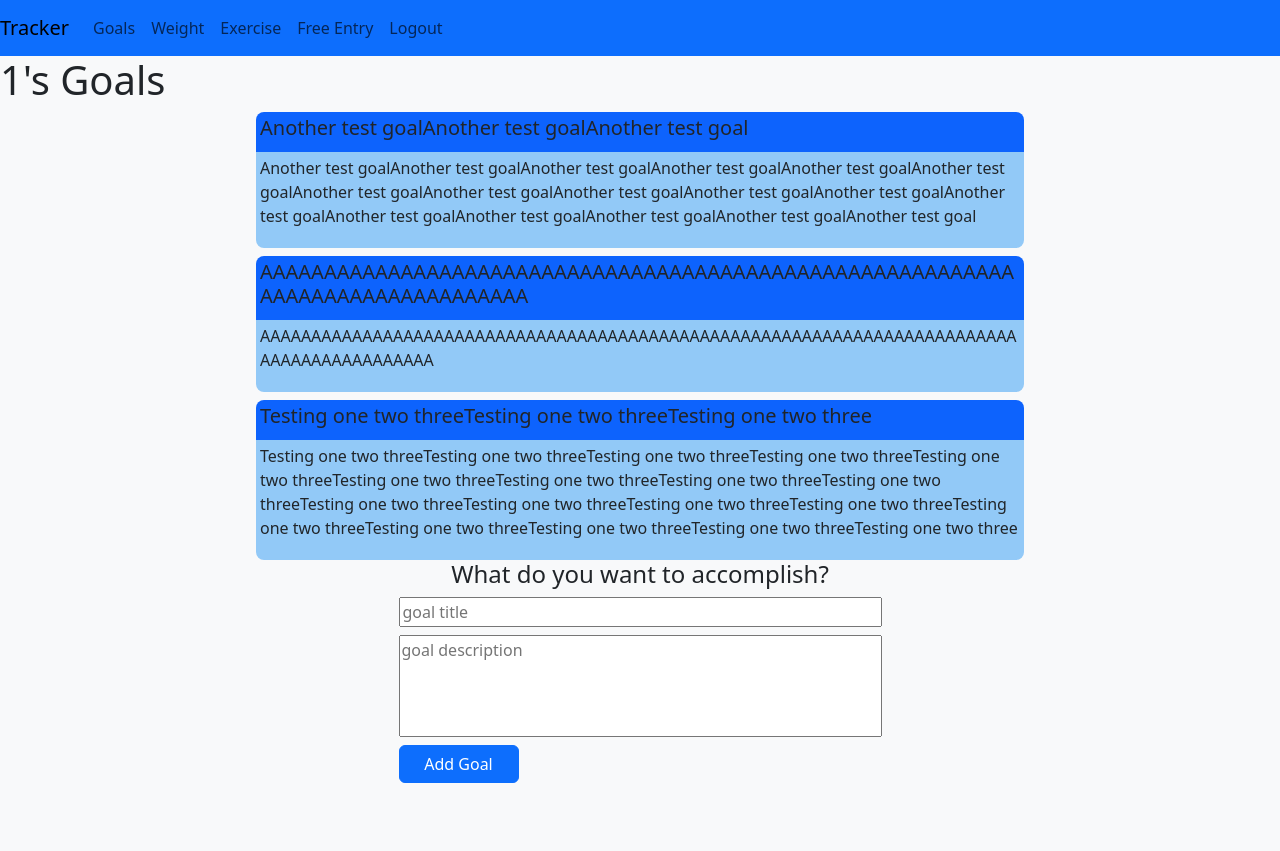
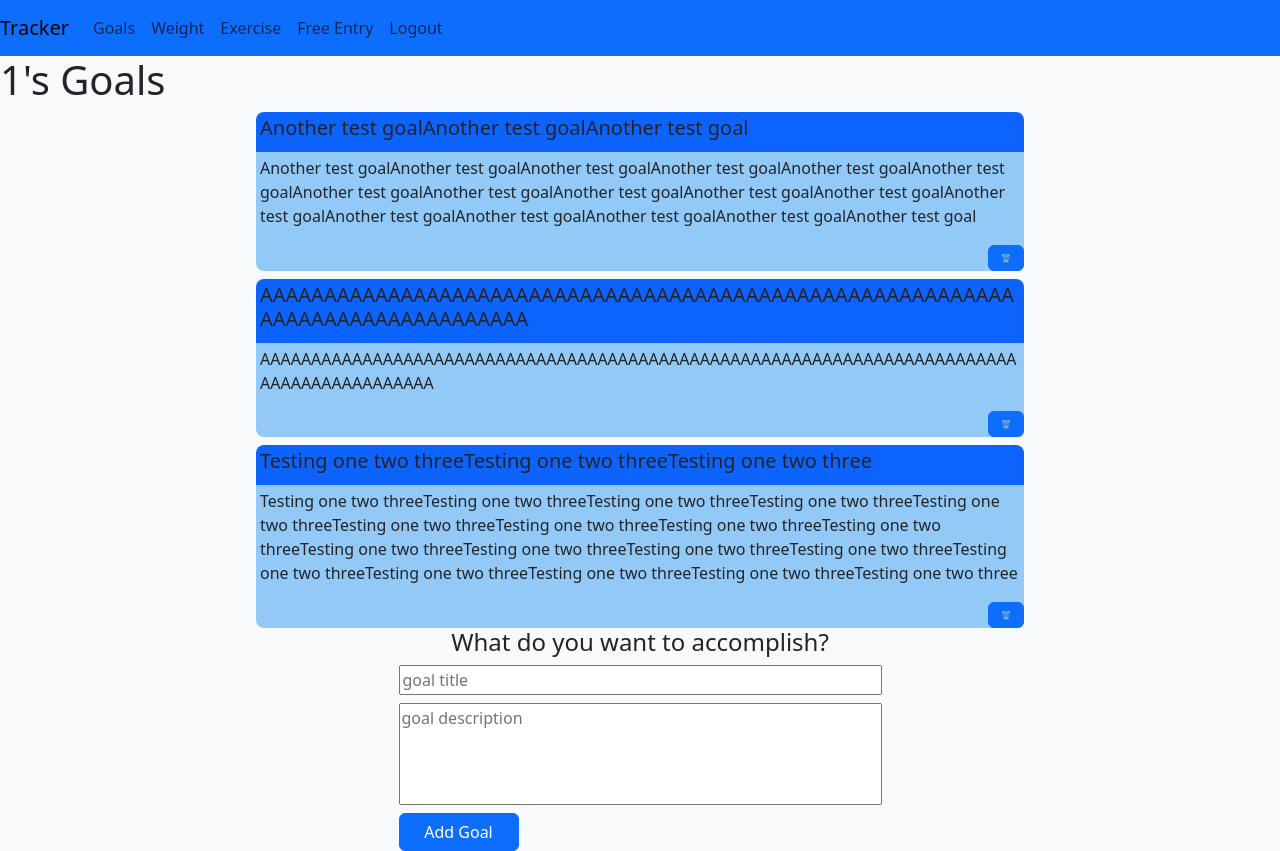
Before and after one commit to bradapc/tracker, a Flask app: page /goals in a window 1280 px wide. Before the commit the page ends 783 px from the top, so only its background shows below. Run offline with Flask 3, Linux system fonts and the light colour scheme; a user stored in the database is signed in; data comes from the database, SQL or seed files in the repository; both versions use the stored data as it was after the commit.

Commit message:
Goals now deleteable.

```diff
--- a/app.py
+++ b/app.py
@@ -136,6 +136,19 @@ def goals():
         return redirect("/goals")
     else:
         return render_template("goals.html", user=session['user'], user_goals=user_goals)
+
+@app.route("/goals/remove", methods=["GET", "POST"])
+@login_required
+def goals_remove():
+    if request.method == "POST":
+        goal_id = request.form['remove_goal']
+        con = sqlite3.connect("tracker.db")
+        cur = con.cursor()
+        cur.execute("DELETE FROM user_goals WHERE goal_id = ?", (goal_id,))
+        con.commit()
+        return redirect("/goals")
+    else:
+        return redirect("/goals")
 
 @app.route("/weight", methods=["GET", "POST"])
 @login_required
--- a/static/styles.css
+++ b/static/styles.css
@@ -213,9 +213,7 @@ body {
 
 .goal-desc-div {
     background-color: rgb(146, 201, 247);
-    border-bottom-left-radius: 8px;
-    border-bottom-right-radius: 8px;
-    padding: 4px;
+    padding: 4px 4px 0px;
     word-wrap: break-word;
 }
 
@@ -225,3 +223,15 @@ body {
     align-items: center;
     gap: 8px;
 }
+
+.goal-options {
+    background-color: rgb(146, 201, 247);
+    border-bottom-left-radius: 8px;
+    border-bottom-right-radius: 8px;
+    display: flex;
+    justify-content: flex-end;
+}
+
+.btn.btn-primary.delete-goal {
+    font-size: 8px;
+}
--- a/templates/goals.html
+++ b/templates/goals.html
@@ -15,6 +15,11 @@
                 <div class="goal-desc-div">
                     <p>{{ goal[2] }}</p>
                 </div>
+                <div class="goal-options">
+                    <form action="/goals/remove" method="post">
+                        <button type="submit" name="remove_goal" value="{{ goal[0] }}" class="btn btn-primary delete-goal">&#128465</button>
+                    </form>
+                </div>
             </div>
         {% endfor %}
     </div>
```
Also changed, not shown: tracker.db.
